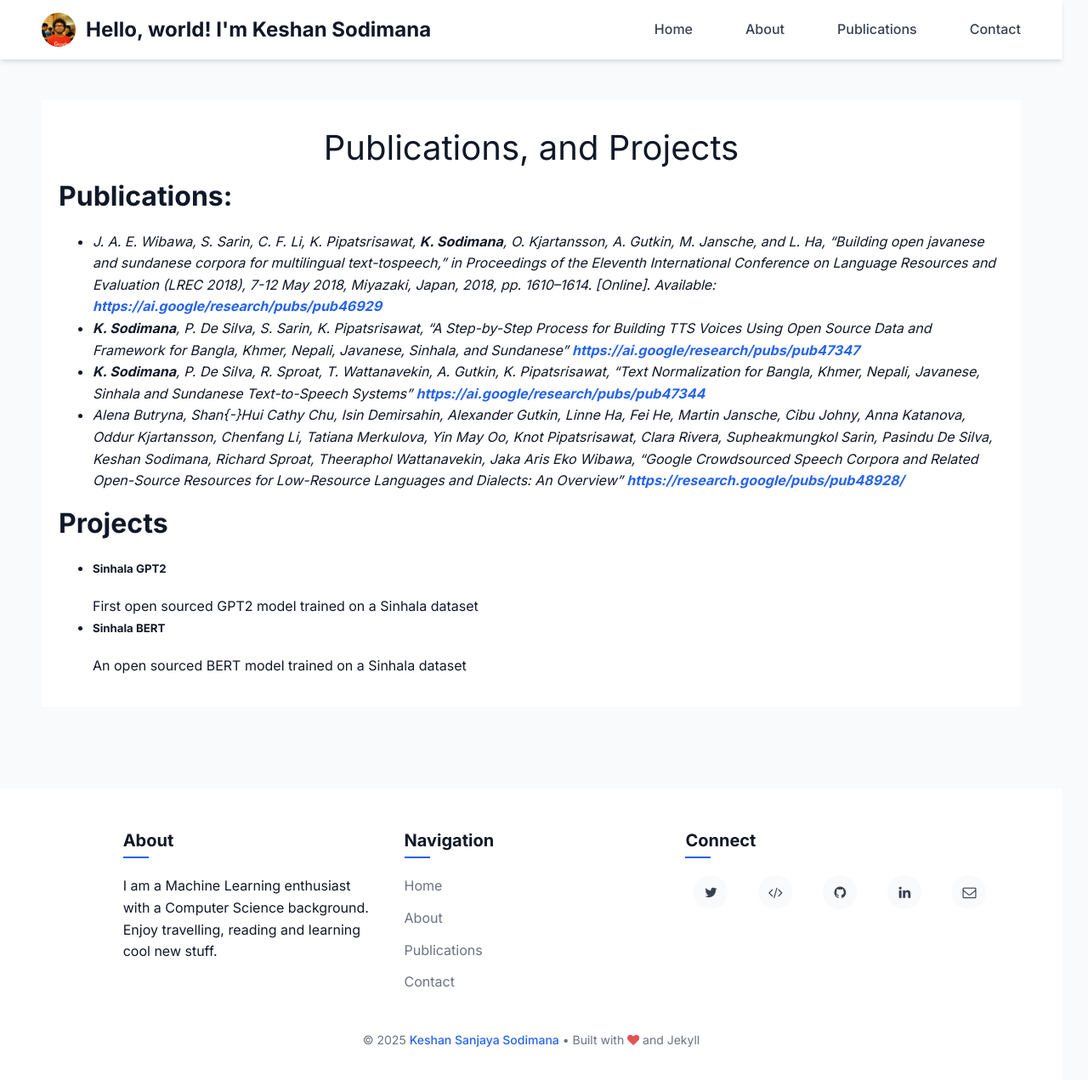
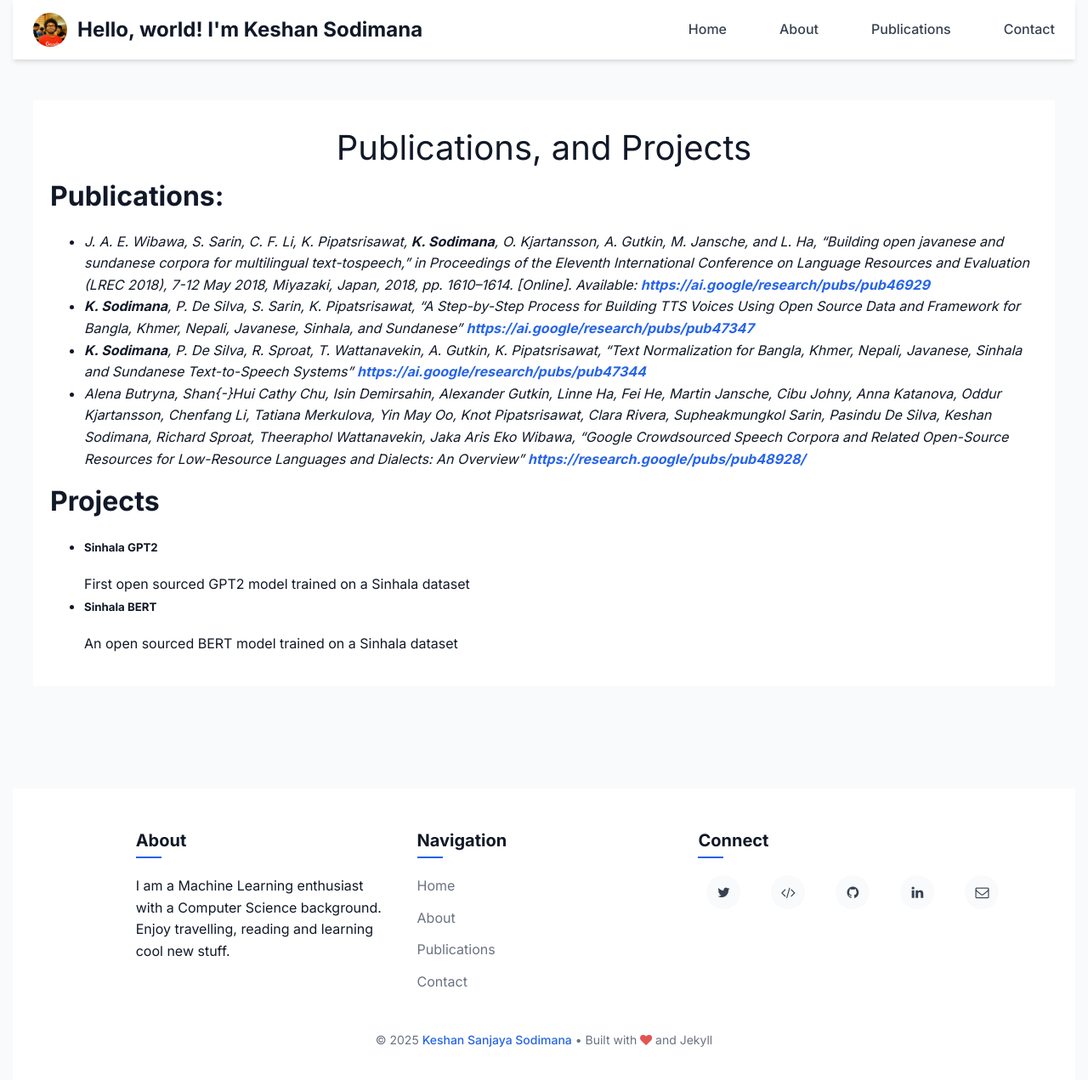
Before and after one commit to keshan/keshan.github.io, a Jekyll site: the page built from publications.html, in a window 1280 px wide and 1307 px high. Shown: the top 1271 px of the window at 85% size. Built offline with Jekyll 4.4.1, drawn with Linux system fonts in a browser that asks for light colours.

Commit message:
another few tweaks to layout

```diff
--- a/assets/css/modern-sleek.css
+++ b/assets/css/modern-sleek.css
@@ -21,8 +21,8 @@
   --shadow: 0 4px 6px -1px rgba(0, 0, 0, 0.1), 0 2px 4px -1px rgba(0, 0, 0, 0.06);
   --shadow-md: 0 10px 15px -3px rgba(0, 0, 0, 0.1), 0 4px 6px -2px rgba(0, 0, 0, 0.05);
   --shadow-lg: 0 20px 25px -5px rgba(0, 0, 0, 0.1), 0 10px 10px -5px rgba(0, 0, 0, 0.04);
-  --max-width: 1200px;
-  --content-width: 800px;
+  --max-width: 1400px; /* Increased for wider layout */
+  --content-width: 1000px; /* Increased for wider content */
   --header-height: 70px;
   --border-radius: 12px;
   --transition: all 0.3s ease;
@@ -51,6 +51,10 @@ body {
   overflow-x: hidden;
   -webkit-font-smoothing: antialiased;
   -moz-osx-font-smoothing: grayscale;
+  display: flex;
+  flex-direction: column;
+  align-items: center;
+  width: 100%;
 }
 
 h1, h2, h3, h4, h5, h6 {
@@ -238,7 +242,6 @@ img {
 
 /* Hero Section */
 .hero {
-  background: linear-gradient(135deg, var(--primary-light) 0%, var(--primary-color) 100%);
   color: white;
   border-radius: var(--border-radius);
   padding: 5rem 2rem;
@@ -248,17 +251,42 @@ img {
   position: relative;
   overflow: hidden;
   width: 100%;
+  min-height: 500px;
+  display: flex;
+  align-items: center;
+  justify-content: center;
 }
 
 .hero::before {
   content: '';
   position: absolute;
-  top: -50%;
-  left: -50%;
-  width: 200%;
-  height: 200%;
-  background: radial-gradient(circle, rgba(255,255,255,0.1) 0%, rgba(255,255,255,0) 70%);
-  transform: rotate(30deg);
+  top: 0;
+  left: 0;
+  width: 100%;
+  height: 100%;
+  z-index: 0;
+  background: linear-gradient(rgba(0,0,0,0.4), rgba(0,0,0,0.6));
+}
+
+.hero-background {
+  position: absolute;
+  top: 0;
+  left: 0;
+  width: 100%;
+  height: 100%;
+  z-index: -1;
+  background-size: cover;
+  background-position: center;
+}
+
+.hero-category {
+  display: inline-block;
+  background-color: rgba(255, 255, 255, 0.2);
+  padding: 0.5rem 1rem;
+  border-radius: 20px;
+  margin-bottom: 1rem;
+  backdrop-filter: blur(5px);
+  font-weight: bold;
 }
 
 .hero::after {
@@ -275,8 +303,9 @@ img {
 .hero-content {
   position: relative;
   z-index: 1;
-  max-width: 800px;
+  max-width: 1000px;
   margin: 0 auto;
+  width: 100%;
 }
 
 .hero-content h1 {
@@ -340,6 +369,7 @@ img {
   margin-bottom: 3rem;
   position: relative;
   padding-bottom: 1.5rem;
+  width: 100%;
 }
 
 .section-heading::after {
@@ -370,9 +400,10 @@ img {
 /* Posts Grid */
 .posts-grid {
   display: grid;
-  grid-template-columns: repeat(auto-fill, minmax(340px, 1fr));
+  grid-template-columns: repeat(auto-fill, minmax(300px, 1fr));
   gap: 2rem;
   margin-bottom: 4rem;
+  width: 100%;
 }
 
 .post-card {
```
Also changed, not shown: index.html (+13 -3 lines).
